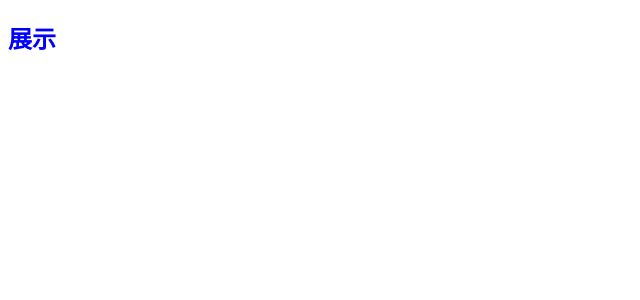
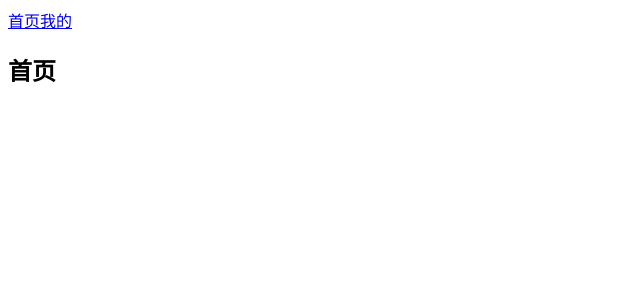
Before and after one commit to guojiongwei/webpack5-react-ts, a React app: page / in a window 1280 px wide. Shown: the top 300 px of the page, without its empty margins (0-640 px from the left). Built offline with nearby package versions, Linux system fonts and the light colour scheme.

Commit message:
feat: 测试react-router-dom

```diff
--- a/src/index.tsx
+++ b/src/index.tsx
@@ -1,8 +1,25 @@
 import React from 'react';
 import { createRoot } from 'react-dom/client';
-import App from './App';
+import { BrowserRouter, Routes, Route, Link } from "react-router-dom";
 
 const root = document.getElementById('root');
 if(root) {
-  createRoot(root).render(<App />)
+  createRoot(root).render(
+    <BrowserRouter>
+      <Link to='/'>首页</Link>
+      <Link to='/user'>我的</Link>
+      <Routes>
+        <Route path="/" element={<Home />}></Route>
+        <Route path="user" element={<User />}></Route>
+      </Routes>
+    </BrowserRouter>
+  )
 }
+
+function Home() {
+  return <h2>首页</h2>
+}
+
+function User() {
+  return <h2>我的</h2>
+}
```
Also changed, not shown: package.json (+6 -4 lines), 1 other file (tests, documents, lock files or other folders).
